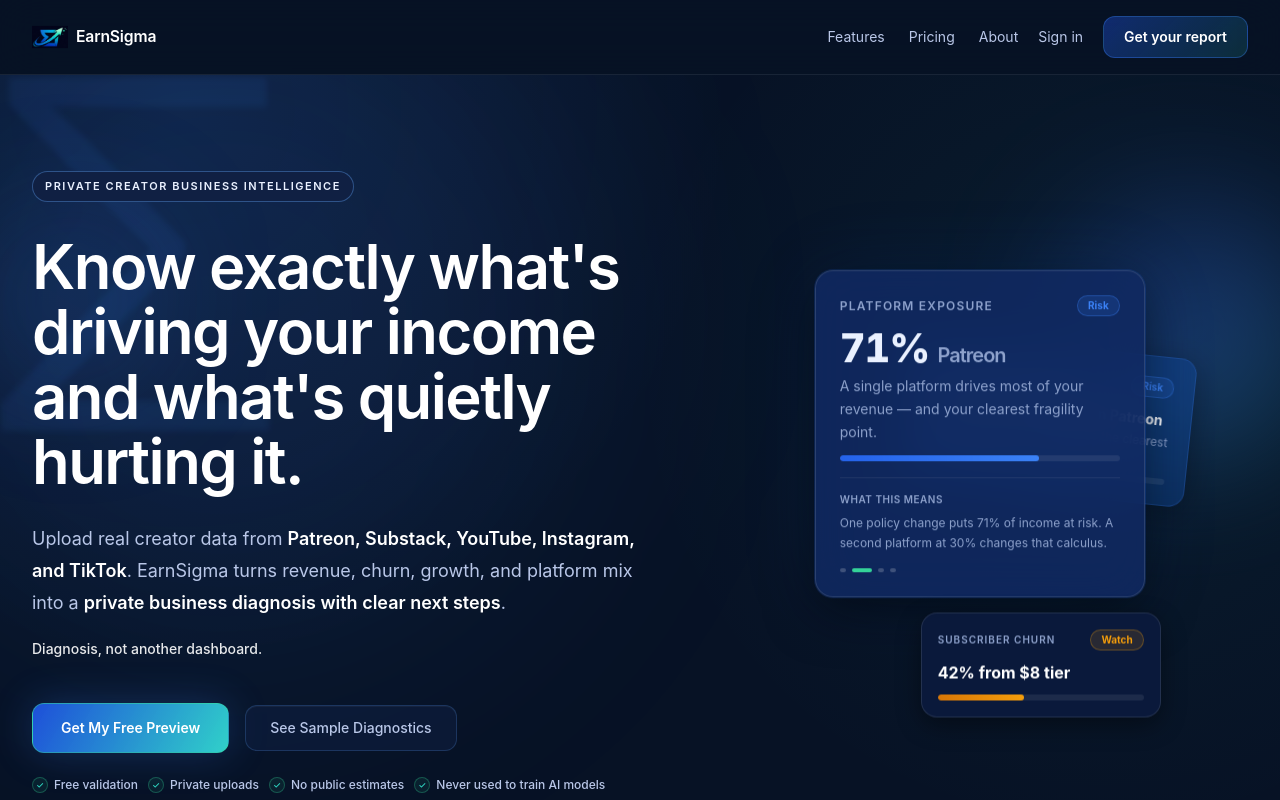
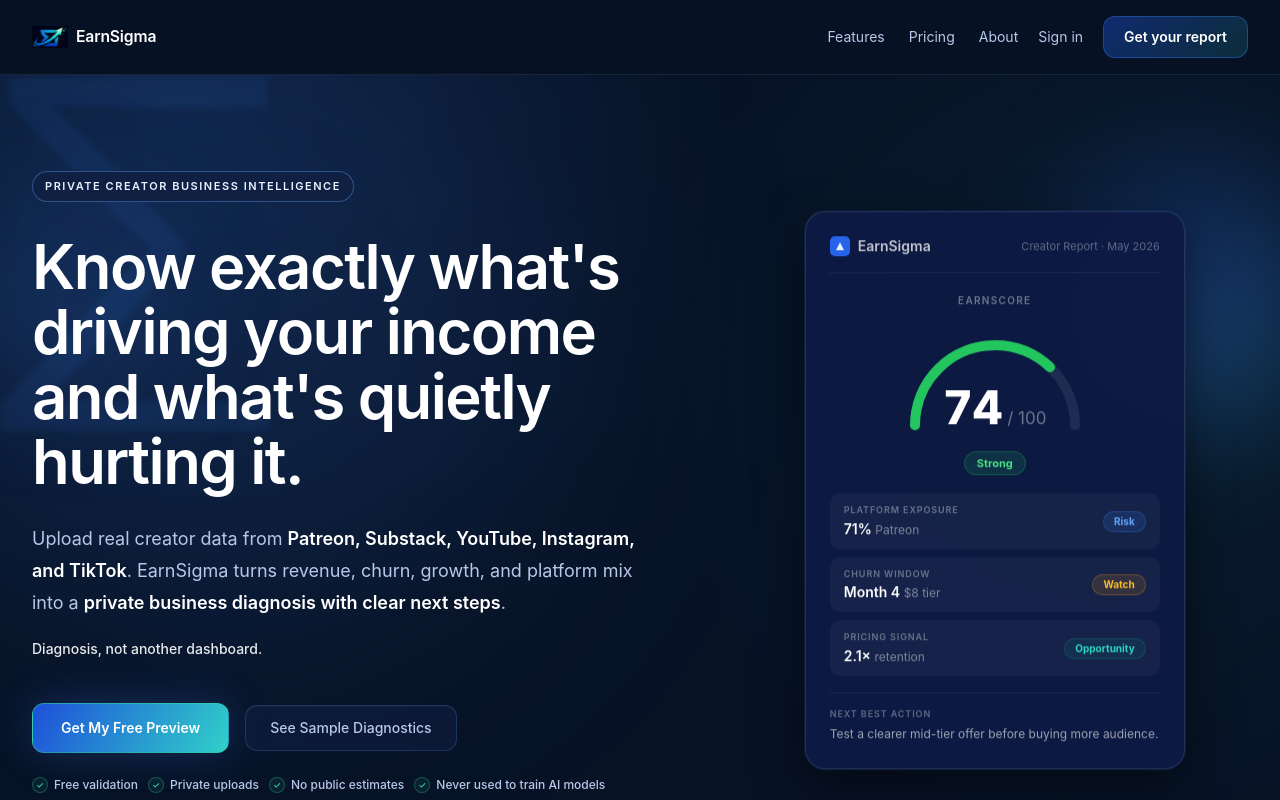
Before and after one commit to Rudolf4265/earnsignal-web, a Next.js app: page / in a window 1280 px wide. Shown: the top 800 px of the page. Built offline with nearby package versions, Linux system fonts and the light colour scheme; no server answers.

Commit message:
feat: EarnScore rename, legal pages + GDPR coverage, real dates

```diff
--- a/app/(marketing)/_components/HeroCards.tsx
+++ b/app/(marketing)/_components/HeroCards.tsx
@@ -2,145 +2,81 @@
 
 import { useEffect, useRef, useState } from 'react'
 
-const SLIDES = [
-  {
-    label: 'Income Stability Score',
-    badge: { text: 'Stable', color: 'emerald' as const },
-    isScore: true,
-    metricText: '',
-    metricSuffix: '/ 100',
-    desc: "Recurring income is healthy, though how it's spread across supporters is worth watching.",
-    barPct: 74,
-    barColor: 'linear-gradient(90deg,#22c55e,#34d399)',
-    actionLabel: 'Next best action',
-    actionText: 'Test a clearer mid-tier offer before buying more audience.',
-  },
+const INSIGHTS = [
   {
     label: 'Platform Exposure',
-    badge: { text: 'Risk', color: 'blue' as const },
-    isScore: false,
-    metricText: '71%',
-    metricSuffix: 'Patreon',
-    desc: "A single platform drives most of your revenue — and your clearest fragility point.",
-    barPct: 71,
-    barColor: 'linear-gradient(90deg,#2563eb,#3b82f6)',
-    actionLabel: 'What this means',
-    actionText: 'One policy change puts 71% of income at risk. A second platform at 30% changes that calculus.',
+    value: '71%',
+    suffix: 'Patreon',
+    badge: { text: 'Risk', bg: 'rgba(59,130,246,0.14)', border: 'rgba(59,130,246,0.28)', color: '#60a5fa' },
   },
   {
     label: 'Churn Window',
-    badge: { text: 'Watch', color: 'amber' as const },
-    isScore: false,
-    metricText: 'Month 4',
-    metricSuffix: '$8 tier',
-    desc: "42% of $8 tier subscribers cancel in their fourth month. The timing is specific — the fix can be too.",
-    barPct: 42,
-    barColor: 'linear-gradient(90deg,#d97706,#f59e0b)',
-    actionLabel: 'Opportunity',
-    actionText: 'Targeted retention at month 3 could recover $340/mo at current subscriber volume.',
+    value: 'Month 4',
+    suffix: '$8 tier',
+    badge: { text: 'Watch', bg: 'rgba(245,158,11,0.13)', border: 'rgba(245,158,11,0.28)', color: '#fbbf24' },
   },
   {
     label: 'Pricing Signal',
-    badge: { text: 'Opportunity', color: 'teal' as const },
-    isScore: false,
-    metricText: '2.1×',
-    metricSuffix: 'retention',
-    desc: "Your $12 tier retains 2.1× longer than your $8 tier. Your pricing structure may be working against you.",
-    barPct: 68,
-    barColor: 'linear-gradient(90deg,#0d9488,#34d399)',
-    actionLabel: 'What to test',
-    actionText: 'Closing the $8 tier and surfacing $12 first could lift MRR without needing new audience.',
+    value: '2.1×',
+    suffix: 'retention',
+    badge: { text: 'Opportunity', bg: 'rgba(13,148,136,0.13)', border: 'rgba(13,148,136,0.28)', color: '#2dd4bf' },
   },
 ] as const
 
-type BadgeColor = 'emerald' | 'blue' | 'amber' | 'teal'
-
-const BADGE: Record<BadgeColor, { bg: string; border: string; color: string }> = {
-  emerald: { bg: 'rgba(52,211,153,0.15)', border: 'rgba(52,211,153,0.35)', color: '#34d399' },
-  blue:    { bg: 'rgba(59,130,246,0.15)', border: 'rgba(59,130,246,0.35)', color: '#3b82f6' },
-  amber:   { bg: 'rgba(245,158,11,0.13)', border: 'rgba(245,158,11,0.30)', color: '#f59e0b' },
-  teal:    { bg: 'rgba(52,211,153,0.12)', border: 'rgba(52,211,153,0.30)', color: '#2dd4bf' },
-}
+const ARC_LEN = 252
+const TARGET_SCORE = 74
 
 export function HeroCards() {
-  const [slide, setSlide]     = useState(0)
-  const [visible, setVisible] = useState(true)
-  const [score, setScore]     = useState(0)
-  const [barPct, setBarPct]   = useState(0)
-  const [paused, setPaused]   = useState(false)
+  const [score, setScore]           = useState(0)
+  const [gaugeValue, setGaugeValue] = useState(0)
+  const [rows, setRows]             = useState([false, false, false])
 
   const containerRef = useRef<HTMLDivElement>(null)
-  const frontPxRef   = useRef<HTMLDivElement>(null)
-  const backPxRef    = useRef<HTMLDivElement>(null)
-  const miniPxRef    = useRef<HTMLDivElement>(null)
-  const barBackRef   = useRef<HTMLDivElement>(null)
-  const barMiniRef   = useRef<HTMLDivElement>(null)
+  const cardRef      = useRef<HTMLDivElement>(null)
 
-  // Count-up animation on slide 0
+  // Count-up animation
   useEffect(() => {
-    if (slide !== 0) return
     let raf: number
     let start: number | null = null
     const tick = (ts: number) => {
       if (!start) start = ts
-      const p = Math.min((ts - start) / 1800, 1)
-      setScore(Math.round((1 - Math.pow(1 - p, 3)) * 74))
+      const p = Math.min((ts - start) / 1900, 1)
+      setScore(Math.round((1 - Math.pow(1 - p, 3)) * TARGET_SCORE))
       if (p < 1) raf = requestAnimationFrame(tick)
     }
-    raf = requestAnimationFrame(tick)
-    return () => cancelAnimationFrame(raf)
-  }, [slide])
+    const t = setTimeout(() => { raf = requestAnimationFrame(tick) }, 300)
+    return () => { clearTimeout(t); cancelAnimationFrame(raf) }
+  }, [])
 
-  // Bar fill on slide change
+  // Gauge fill
   useEffect(() => {
-    setBarPct(0)
-    const t = setTimeout(() => setBarPct(SLIDES[slide].barPct), 80)
-    return () => clearTimeout(t)
-  }, [slide])
-
-  // Back + mini bars on mount
-  useEffect(() => {
-    const t = setTimeout(() => {
-      if (barBackRef.current) barBackRef.current.style.width = '71%'
-      if (barMiniRef.current) barMiniRef.current.style.width = '42%'
-    }, 700)
+    const t = setTimeout(() => setGaugeValue(Math.round(ARC_LEN * TARGET_SCORE / 100)), 300)
     return () => clearTimeout(t)
   }, [])
 
-  // Auto-advance every 3.8s
+  // Insight rows staggered fade-in
   useEffect(() => {
-    if (paused) return
-    const id = setInterval(() => {
-      setVisible(false)
-      setTimeout(() => {
-        setSlide(s => (s + 1) % SLIDES.length)
-        setScore(0)
-        setVisible(true)
-      }, 380)
-    }, 3800)
-    return () => clearInterval(id)
-  }, [paused])
+    const timers = [
+      setTimeout(() => setRows(r => [true,  r[1], r[2]]), 1400),
+      setTimeout(() => setRows(r => [r[0],  true, r[2]]), 1700),
+      setTimeout(() => setRows(r => [r[0], r[1],  true]), 2000),
+    ]
+    return () => timers.forEach(clearTimeout)
+  }, [])
 
-  // Mouse parallax — different depths per card layer
+  // Mouse parallax
   useEffect(() => {
     const container = containerRef.current
     if (!container) return
-
     const move = (e: MouseEvent) => {
       const rect = container.getBoundingClientRect()
       const dx = (e.clientX - rect.left - rect.width  / 2) / rect.width
       const dy = (e.clientY - rect.top  - rect.height / 2) / rect.height
-      if (frontPxRef.current) frontPxRef.current.style.transform = `translate(${dx * 16}px, ${dy * 9}px)`
-      if (backPxRef.current)  backPxRef.current.style.transform  = `translate(${dx * 7}px,  ${dy * 4}px)`
-      if (miniPxRef.current)  miniPxRef.current.style.transform  = `translate(${dx * 22}px, ${dy * 13}px)`
+      if (cardRef.current) cardRef.current.style.transform = `translate(${dx * 14}px, ${dy * 8}px)`
     }
-
     const leave = () => {
-      ;[frontPxRef, backPxRef, miniPxRef].forEach(r => {
-        if (r.current) r.current.style.transform = 'translate(0,0)'
-      })
+      if (cardRef.current) cardRef.current.style.transform = 'translate(0, 0)'
     }
-
     window.addEventListener('mousemove', move, { passive: true })
     container.addEventListener('mouseleave', leave)
     return () => {
@@ -149,143 +85,153 @@
     }
   }, [])
 
-  const goTo = (i: number) => {
-    if (i === slide) return
-    setPaused(true)
-    setVisible(false)
-    setTimeout(() => {
-      setSlide(i)
-      setScore(0)
-      setVisible(true)
-      setTimeout(() => setPaused(false), 8000)
-    }, 380)
-  }
-
-  const s     = SLIDES[slide]
-  const badge = BADGE[s.badge.color]
-
   return (
-    <div ref={containerRef} className="relative mx-auto" style={{ width: 360, height: 440 }}>
-
-      {/* Back card: Platform Exposure — depth 0.5 */}
-      <div
-        ref={backPxRef}
-        className="absolute"
-        style={{ top: 70, right: -16, width: 295, transition: 'transform 0.2s ease-out' }}
-      >
-        <div style={{ animation: 'float-b 5s ease-in-out infinite' }}>
+    <div ref={containerRef} className="relative mx-auto flex items-center justify-center" style={{ width: 380, height: 500 }}>
+      <div ref={cardRef} style={{ transition: 'transform 0.2s ease-out', width: '100%' }}>
+        <div style={{ animation: 'float-f 5s ease-in-out infinite' }}>
           <div
-            className="border backdrop-blur-sm rounded-2xl p-5"
+            className="border backdrop-blur-xl rounded-[20px] p-6"
             style={{
-              transform: 'rotate(3deg)',
-              background: 'rgba(15,74,163,0.38)',
-              borderColor: 'rgba(59,130,246,0.22)',
-              boxShadow: '0 8px 32px rgba(0,0,0,0.35)',
+              background: 'rgba(13,27,68,0.96)',
+              borderColor: 'rgba(255,255,255,0.11)',
+              boxShadow: '0 0 0 1px rgba(37,99,235,.15), 0 16px 48px rgba(0,0,0,.5)',
             }}
           >
-            <div className="flex items-center gap-2 mb-3">
-              <span className="text-xs font-semibold uppercase tracking-widest text-brand-text-muted">Platform Exposure</span>
-              <span className="ml-auto text-[10px] font-bold px-2.5 py-0.5 rounded-full border" style={{ background: BADGE.blue.bg, borderColor: BADGE.blue.border, color: BADGE.blue.color }}>Risk</span>
+            {/* Card header — EarnSigma branding */}
+            <div
+              className="flex items-center justify-between mb-5 pb-4"
+              style={{ borderBottom: '1px solid rgba(255,255,255,0.07)' }}
+            >
+              <div className="flex items-center gap-2">
+                <div
+                  className="flex items-center justify-center rounded-[5px]"
+                  style={{ width: 20, height: 20, background: '#2563eb' }}
+                >
+                  <svg width="10" height="10" viewBox="0 0 10 10" aria-hidden="true">
+                    <path d="M5 1L9 9H1L5 1Z" fill="white" opacity="0.9" />
+                  </svg>
+                </div>
+                <span className="text-sm font-semibold" style={{ color: 'rgba(255,255,255,0.75)' }}>
+                  EarnSigma
+                </span>
+              </div>
+              <span className="text-[11px]" style={{ color: 'rgba(255,255,255,0.35)' }}>
+                Creator Report · May 2026
+              </span>
             </div>
-            <p className="text-sm font-bold text-white mb-1">71% of revenue depends on Patreon</p>
-            <p className="text-xs text-brand-text-muted mb-3">A strong primary channel is also the clearest exposure point.</p>
-            <div className="h-1.5 rounded-full overflow-hidden" style={{ background: 'rgba(255,255,255,0.08)' }}>
-              <div ref={barBackRef} className="pbar-fill" style={{ background: 'linear-gradient(90deg,#2563eb,#3b82f6)' }} />
+
+            {/* EarnScore arc gauge */}
+            <div className="text-center mb-5">
+              <p
+                className="text-[10px] font-semibold mb-3"
+                style={{ color: 'rgba(255,255,255,0.4)', letterSpacing: '0.13em', textTransform: 'uppercase' }}
+              >
+                EarnScore
+              </p>
+              <div className="relative inline-block">
+                <svg viewBox="0 0 200 115" width="200" height="115" aria-hidden="true">
+                  <path
+                    d="M 20 105 A 80 80 0 0 1 180 105"
+                    fill="none"
+                    stroke="rgba(255,255,255,0.08)"
+                    strokeWidth="10"
+                    strokeLinecap="round"
+                  />
+                  <path
+                    d="M 20 105 A 80 80 0 0 1 180 105"
+                    fill="none"
+                    stroke="#22c55e"
+                    strokeWidth="10"
+                    strokeLinecap="round"
+                    strokeDasharray={`${gaugeValue} ${ARC_LEN}`}
+                    style={{ transition: 'stroke-dasharray 1.9s cubic-bezier(0.4,0,0.2,1)' }}
+                  />
+                </svg>
+                <div
+                  className="absolute text-center"
+                  style={{ bottom: 4, left: '50%', transform: 'translateX(-50%)', whiteSpace: 'nowrap' }}
+                >
+                  <span
+                    className="font-extrabold text-white"
+                    style={{ fontSize: 46, lineHeight: 1, fontVariantNumeric: 'tabular-nums' }}
+                  >
+                    {score}
+                  </span>
+                  <span className="font-normal" style={{ fontSize: 17, color: 'rgba(255,255,255,0.4)' }}>
+                    {' '}/ 100
+                  </span>
+                </div>
+              </div>
+              <div className="mt-2">
+                <span
+                  className="text-[11px] font-bold px-3 py-1 rounded-full"
+                  style={{
+                    background: 'rgba(34,197,94,0.14)',
+                    color: '#4ade80',
+                    border: '1px solid rgba(34,197,94,0.28)',
+                  }}
+                >
+                  Strong
+                </span>
+              </div>
+            </div>
+
+            {/* Insight rows — staggered fade-in */}
+            <div className="flex flex-col gap-2">
+              {INSIGHTS.map((insight, i) => (
+                <div
+                  key={insight.label}
+                  className="flex items-center justify-between rounded-[10px] px-3.5 py-2.5"
+                  style={{
+                    background: 'rgba(255,255,255,0.04)',
+                    opacity: rows[i] ? 1 : 0,
+                    transform: rows[i] ? 'translateX(0)' : 'translateX(8px)',
+                    transition: 'opacity 0.5s ease, transform 0.5s ease',
+                  }}
+                >
+                  <div>
+                    <p
+                      className="text-[9px] font-semibold"
+                      style={{ color: 'rgba(255,255,255,0.37)', letterSpacing: '0.1em', textTransform: 'uppercase' }}
+                    >
+                      {insight.label}
+                    </p>
+                    <p className="text-sm font-semibold text-white mt-0.5">
+                      {insight.value}{' '}
+                      <span className="font-normal" style={{ fontSize: 12, color: 'rgba(255,255,255,0.45)' }}>
+                        {insight.suffix}
+                      </span>
+                    </p>
+                  </div>
+                  <span
+                    className="text-[10px] font-bold px-2.5 py-0.5 rounded-full whitespace-nowrap"
+                    style={{
+                      background: insight.badge.bg,
+                      color: insight.badge.color,
+                      border: `1px solid ${insight.badge.border}`,
+                    }}
+                  >
+                    {insight.badge.text}
+                  </span>
+                </div>
+              ))}
+            </div>
+
+            {/* Next best action footer */}
+            <div className="mt-4 pt-3.5" style={{ borderTop: '1px solid rgba(255,255,255,0.07)' }}>
+              <p
+                className="text-[9px] font-semibold mb-1"
+                style={{ color: 'rgba(255,255,255,0.35)', letterSpacing: '0.1em', textTransform: 'uppercase' }}
+              >
+                Next best action
+              </p>
+              <p className="text-xs leading-relaxed" style={{ color: 'rgba(255,255,255,0.6)' }}>
+                Test a clearer mid-tier offer before buying more audience.
+              </p>
             </div>
           </div>
         </div>
       </div>
-
-      {/* Front card: cycling insights — depth 1 */}
-      <div
-        ref={frontPxRef}
-        className="absolute z-10"
-        style={{ top: 0, left: 0, width: 330, transition: 'transform 0.2s ease-out' }}
-      >
-        <div style={{ animation: 'float-f 5s ease-in-out infinite' }}>
-          <div
-            className="border backdrop-blur-xl rounded-[18px] p-6"
-            style={{
-              background: 'rgba(16,42,98,0.88)',
-              borderColor: 'rgba(255,255,255,0.12)',
-              boxShadow: '0 0 0 1px rgba(37,99,235,.2), 0 16px 48px rgba(0,0,0,.5), 0 0 80px rgba(37,99,235,.12)',
-            }}
-          >
-            {/* Slide content — fades between slides */}
-            <div style={{ opacity: visible ? 1 : 0, transition: 'opacity 0.35s ease', minHeight: 210 }}>
-              <div className="flex items-center gap-2 mb-3">
-                <span className="text-xs font-semibold uppercase tracking-widest text-brand-text-muted">{s.label}</span>
-                <span className="ml-auto text-[10px] font-bold px-2.5 py-0.5 rounded-full border" style={{ background: badge.bg, borderColor: badge.border, color: badge.color }}>{s.badge.text}</span>
-              </div>
-
-              <div className="text-[40px] font-extrabold leading-none tracking-tight mb-1.5" style={{ fontVariantNumeric: 'tabular-nums' }}>
-                {s.isScore ? (
-                  <>{score}<span className="text-xl font-semibold text-brand-text-muted"> {s.metricSuffix}</span></>
-                ) : (
-                  <>{s.metricText}<span className="text-xl font-semibold text-brand-text-muted ml-2">{s.metricSuffix}</span></>
-                )}
-              </div>
-
-              <p className="text-sm text-brand-text-muted leading-relaxed mb-3">{s.desc}</p>
-
-              <div className="h-1.5 rounded-full overflow-hidden mb-4" style={{ background: 'rgba(255,255,255,0.08)' }}>
-                <div style={{ width: `${barPct}%`, background: s.barColor, transition: 'width 0.9s cubic-bezier(0.4,0,0.2,1)', height: '100%', borderRadius: 9999 }} />
-              </div>
-
-              <div className="border-t pt-3.5" style={{ borderColor: 'rgba(255,255,255,0.08)' }}>
-                <p className="text-[10px] font-semibold uppercase tracking-wider text-brand-text-muted mb-1.5">{s.actionLabel}</p>
-                <p className="text-xs text-brand-text-muted leading-relaxed">{s.actionText}</p>
-              </div>
-            </div>
-
-            {/* Progress dots */}
-            <div className="flex items-center gap-1.5 mt-4">
-              {SLIDES.map((_, i) => (
-                <button
-                  key={i}
-                  aria-label={`Slide ${i + 1}`}
-                  onClick={() => goTo(i)}
-                  className="h-1 rounded-full focus:outline-none"
-                  style={{
-                    width: i === slide ? 20 : 6,
-                    background: i === slide ? '#34d399' : 'rgba(255,255,255,0.2)',
-                    cursor: i === slide ? 'default' : 'pointer',
-                    transition: 'width 0.3s ease, background 0.3s ease',
-                  }}
-                />
-              ))}
-            </div>
-          </div>
-        </div>
-      </div>
-
-      {/* Mini card: Subscriber Churn — depth 1.5 (closest to viewer) */}
-      <div
-        ref={miniPxRef}
-        className="absolute z-20"
-        style={{ bottom: 0, right: 14, width: 240, transition: 'transform 0.2s ease-out' }}
-      >
-        <div style={{ animation: 'float-m 5s ease-in-out 1.2s infinite' }}>
-          <div
-            className="border backdrop-blur-xl rounded-2xl px-4 py-4"
-            style={{
-              background: 'rgba(11,27,61,0.92)',
-              borderColor: 'rgba(255,255,255,0.1)',
-              boxShadow: '0 8px 24px rgba(0,0,0,0.4)',
-            }}
-          >
-            <div className="flex items-center gap-2 mb-2.5">
-              <span className="text-[10px] font-semibold uppercase tracking-widest text-brand-text-muted">Subscriber Churn</span>
-              <span className="ml-auto text-[10px] font-bold px-2.5 py-0.5 rounded-full border" style={{ background: BADGE.amber.bg, borderColor: BADGE.amber.border, color: BADGE.amber.color }}>Watch</span>
-            </div>
-            <p className="text-base font-bold text-white mb-2.5">42% from $8 tier</p>
-            <div className="h-1.5 rounded-full overflow-hidden" style={{ background: 'rgba(255,255,255,0.08)' }}>
-              <div ref={barMiniRef} className="pbar-fill" style={{ background: 'linear-gradient(90deg,#d97706,#f59e0b)' }} />
-            </div>
-          </div>
-        </div>
-      </div>
-
     </div>
   )
 }
--- a/src/components/sample-report/SampleReportPage.tsx
+++ b/src/components/sample-report/SampleReportPage.tsx
@@ -149,9 +149,9 @@
             </p>
             <div className="grid grid-cols-2 gap-3">
               <SampleStatTile
-                label="Income Stability Score"
+                label="EarnScore"
                 value={`${F.incomeStabilityScore} / 100`}
-                badge="Healthy"
+                badge="Strong"
                 tone="positive"
                 meterPct={F.incomeStabilityScore}
               />
@@ -247,14 +247,14 @@
   return (
     <SampleReportSection>
       <Container>
-        <SectionLabel>Income Stability</SectionLabel>
-        <SectionHeading className="mb-10">How resilient is your income?</SectionHeading>
+        <SectionLabel>EarnScore</SectionLabel>
+        <SectionHeading className="mb-10">How strong is your earning foundation?</SectionHeading>
 
         <div className="grid grid-cols-1 gap-5 sm:grid-cols-2">
           {/* Score ring */}
           <div className={cn(CARD_CLASS, "flex flex-col items-center text-center")}>
             <p className="text-[10px] font-semibold uppercase tracking-[0.15em] text-brand-text-muted">
-              Income Stability Score
+              EarnScore
             </p>
             <svg
               width="140"
@@ -262,7 +262,7 @@
               viewBox="0 0 140 140"
               className="mt-5"
               role="img"
-              aria-label={`Income Stability Score: ${score} out of 100. Rating: Healthy.`}
+              aria-label={`EarnScore: ${score} out of 100. Rating: Strong.`}
             >
               <circle cx="70" cy="70" r={r} fill="none" stroke="rgba(52,211,153,0.12)" strokeWidth="14" />
               <circle
@@ -280,7 +280,7 @@
                 {score}
               </text>
               <text x="70" y="82" textAnchor="middle" fill="var(--es-color-accent-emerald)" fontSize="11" fontFamily="inherit">
-                Healthy
+                Strong
               </text>
             </svg>
             <p className="mt-4 max-w-[22ch] text-sm text-brand-text-secondary">
--- a/src/lib/sample-report/anna-reyes-fixture.ts
+++ b/src/lib/sample-report/anna-reyes-fixture.ts
@@ -144,10 +144,10 @@
     },
     {
       id: "stability",
-      headline: "Income Stability Score: 74 / 100 — Healthy.",
+      headline: "EarnScore: 74 / 100 — Strong.",
       body: "89% of revenue is recurring with low variance. The foundation is solid — the risk is in distribution, not volume.",
       metric: "74",
-      metricLabel: "stability score",
+      metricLabel: "EarnScore",
       tone: "positive",
     },
     {
```
Also changed, not shown: app/(marketing)/_components/legal-page.tsx (+5 -2 lines), app/(marketing)/data-privacy/page.tsx (+10 -0 lines), app/(marketing)/privacy/page.tsx (+34 -6 lines), app/(marketing)/terms/page.tsx (+7 -6 lines).
